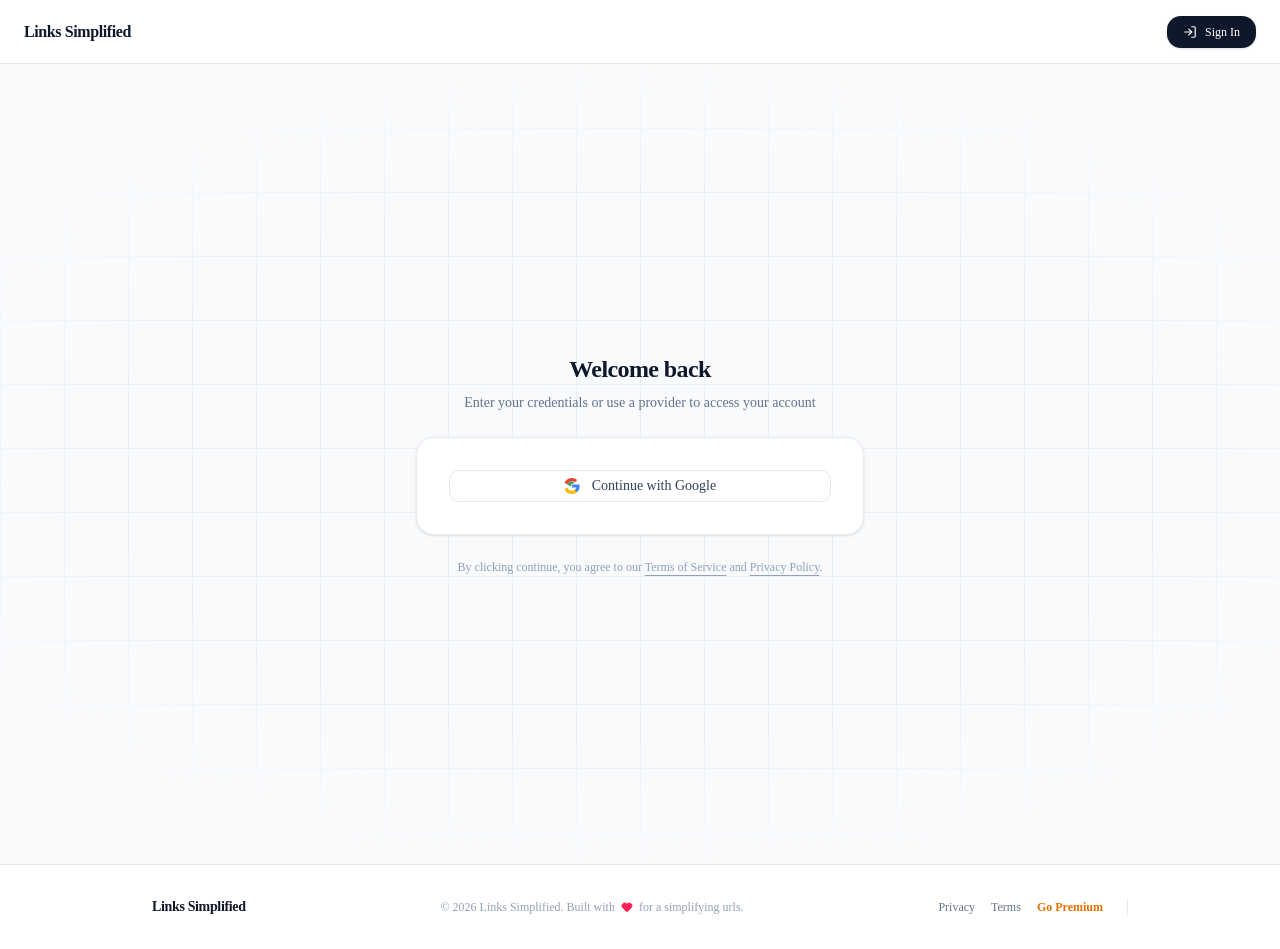
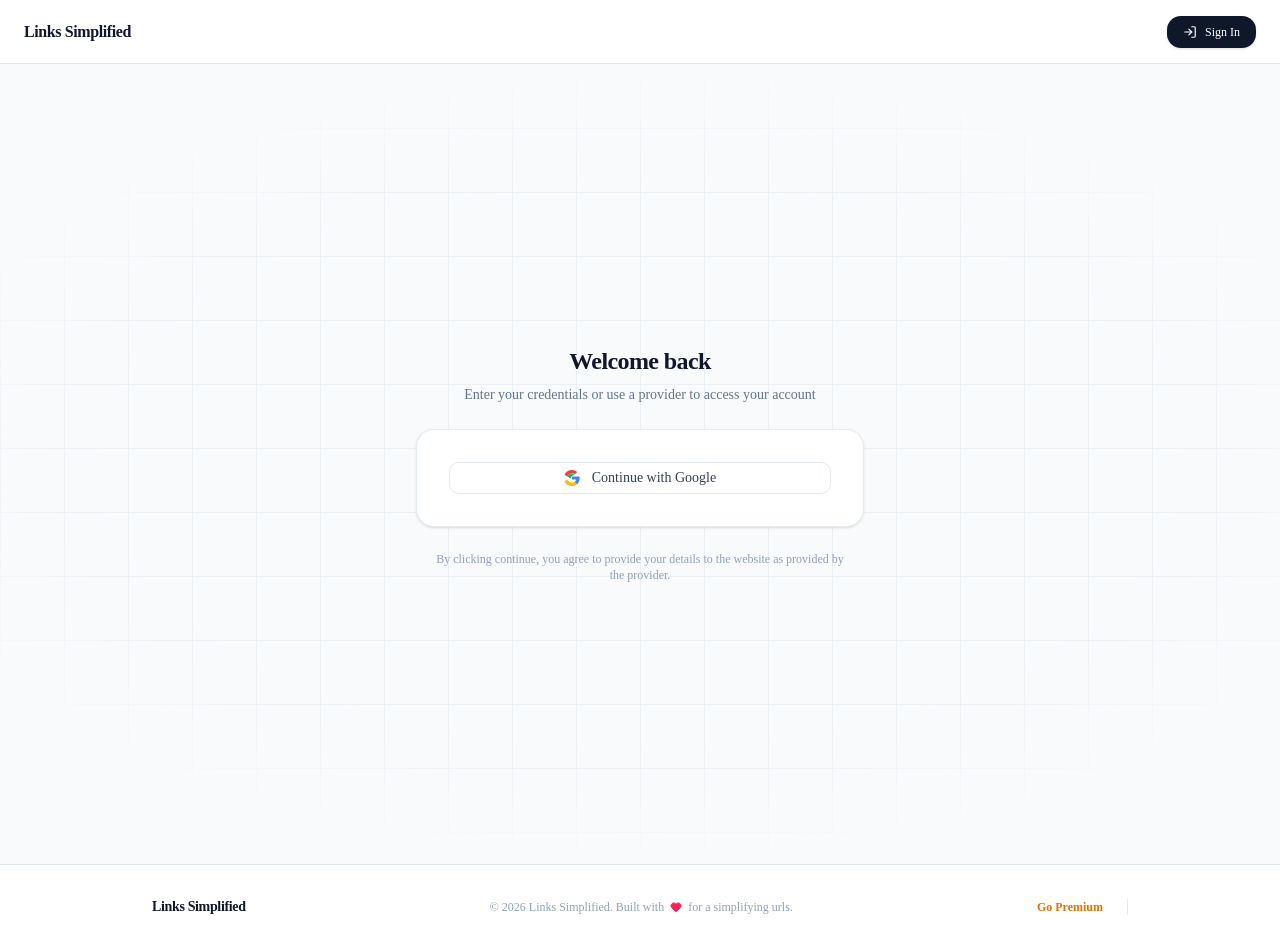
Before and after one commit to Pranava-Pai-N/Links-Simplified, a Next.js app: page /sign-in in a window 1280 px wide. Built offline with nearby package versions, Linux system fonts and the light colour scheme; no server answers.

Commit message:
Fix: Privacy and terms pages

```diff
--- a/src/app/sign-in/page.tsx
+++ b/src/app/sign-in/page.tsx
@@ -1,4 +1,5 @@
 import SignInForm from "@/components/(auth)/signinForm";
+import Link from "next/link";
 
 export default function Page() {
   return (
@@ -20,21 +21,8 @@ export default function Page() {
         </div>
 
         <p className="text-center text-xs text-slate-400 px-4">
-          By clicking continue, you agree to our{" "}
-          <a
-            href="#"
-            className="underline underline-offset-4 hover:text-slate-600 transition-colors"
-          >
-            Terms of Service
-          </a>{" "}
-          and{" "}
-          <a
-            href="#"
-            className="underline underline-offset-4 hover:text-slate-600 transition-colors"
-          >
-            Privacy Policy
-          </a>
-          .
+          By clicking continue, you agree to provide{" "}
+          your details to the website as provided by the provider.
         </p>
       </div>
     </div>
--- a/src/components/common/footer.tsx
+++ b/src/components/common/footer.tsx
@@ -23,12 +23,6 @@ export default function Footer() {
 
         <div className="flex items-center gap-6 order-2 md:order-3">
           <div className="flex gap-4 text-xs font-medium text-slate-500">
-            <Link href="/" className="hover:text-slate-800 transition-colors">
-              Privacy
-            </Link>
-            <Link href="/" className="hover:text-slate-800 transition-colors">
-              Terms
-            </Link>
             <Link
               href="/premium"
               className="text-amber-600 hover:text-amber-700 font-semibold transition-colors"
```
